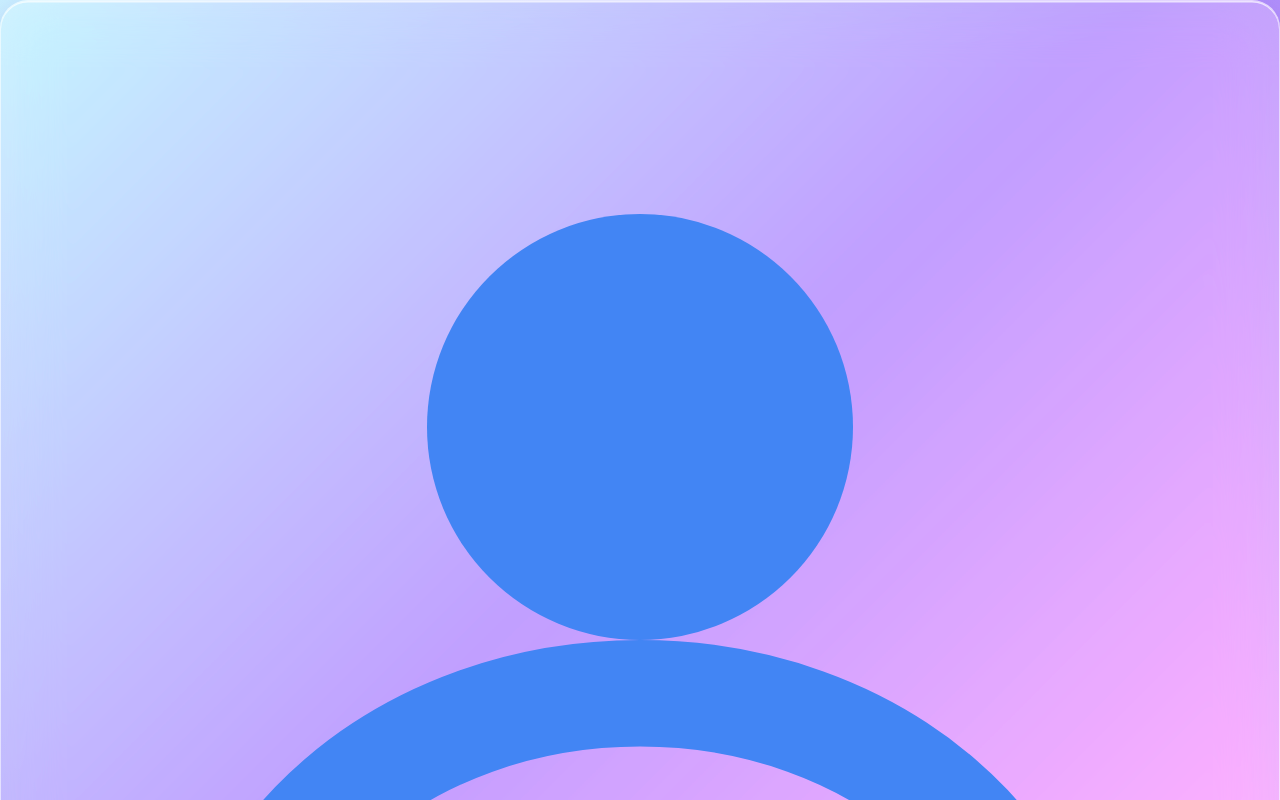
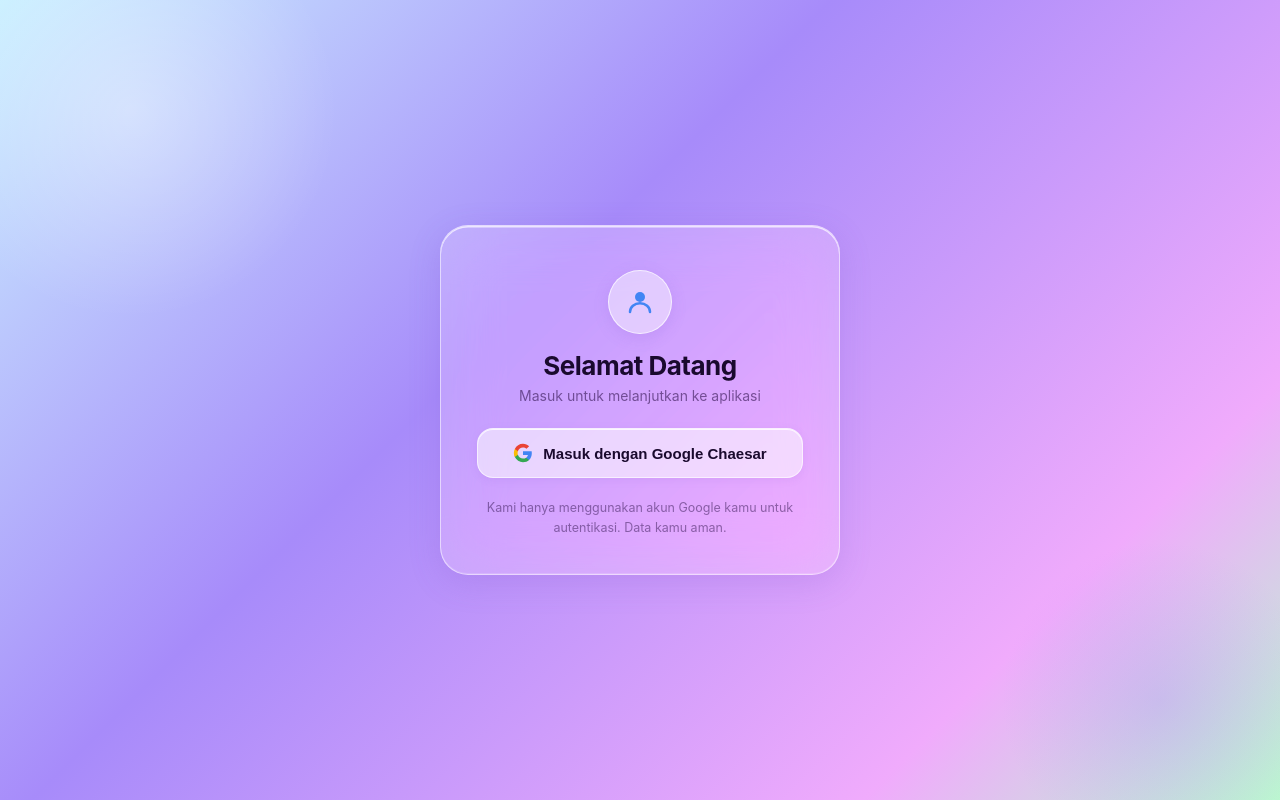
Before and after one commit to chaesara/web-oAuth, a React (Vite) app: page /login in a window 1280 px wide. Shown: the top 800 px of the page. Built offline with nearby package versions, Linux system fonts and the light colour scheme; no server answers.

Commit message:
Update Login.css

```diff
--- a/src/pages/Login.css
+++ b/src/pages/Login.css
@@ -1,22 +1,221 @@
 .login-wrapper {
+  min-height: 100vh;
   background: linear-gradient(135deg, #c9f0ff 0%, #a78bfa 40%, #f0abfc 80%, #bbf7d0 100%);
-  /* + dua blob dekoratif pakai pseudo-element */
+  display: flex;
+  align-items: center;
+  justify-content: center;
+  padding: 20px;
+  position: relative;
+  overflow: hidden;
+}
+
+.login-wrapper::before {
+  content: "";
+  position: absolute;
+  width: 420px;
+  height: 420px;
+  background: radial-gradient(circle, rgba(255, 255, 255, 0.35) 0%, transparent 70%);
+  top: -100px;
+  left: -80px;
+  border-radius: 50%;
+  pointer-events: none;
+}
+
+.login-wrapper::after {
+  content: "";
+  position: absolute;
+  width: 320px;
+  height: 320px;
+  background: radial-gradient(circle, rgba(167, 139, 250, 0.28) 0%, transparent 70%);
+  bottom: -60px;
+  right: -40px;
+  border-radius: 50%;
+  pointer-events: none;
 }
 
 .login-card {
   background: rgba(255, 255, 255, 0.22);
   backdrop-filter: blur(28px) saturate(1.6);
   -webkit-backdrop-filter: blur(28px) saturate(1.6);
+  border-radius: 28px;
+  padding: 44px 36px 36px;
+  width: 100%;
+  max-width: 400px;
   border: 1px solid rgba(255, 255, 255, 0.55);
   box-shadow:
     0 8px 32px rgba(120, 80, 200, 0.18),
-    0 1.5px 0 rgba(255, 255, 255, 0.7) inset; /* efek tepi atas kaca */
-  border-radius: 28px;
+    0 1.5px 0 rgba(255, 255, 255, 0.7) inset,
+    0 -1px 0 rgba(255, 255, 255, 0.15) inset;
+  text-align: center;
+  animation: slideUp 0.4s ease;
+  position: relative;
+  z-index: 1;
+}
+
+@keyframes slideUp {
+  from { opacity: 0; transform: translateY(20px); }
+  to   { opacity: 1; transform: translateY(0); }
+}
+
+.login-icon {
+  width: 64px;
+  height: 64px;
+  background: rgba(255, 255, 255, 0.45);
+  border: 1px solid rgba(255, 255, 255, 0.7);
+  border-radius: 50%;
+  display: flex;
+  align-items: center;
+  justify-content: center;
+  margin: 0 auto 16px;
+  box-shadow: 0 4px 16px rgba(120, 80, 200, 0.15);
+}
+
+.login-icon svg {
+  width: 30px;
+  height: 30px;
+}
+
+.login-badge {
+  display: inline-flex;
+  align-items: center;
+  gap: 6px;
+  background: rgba(255, 255, 255, 0.4);
+  border: 1px solid rgba(255, 255, 255, 0.55);
+  border-radius: 100px;
+  padding: 4px 14px;
+  font-size: 12px;
+  font-weight: 500;
+  color: rgba(50, 20, 80, 0.7);
+  margin-bottom: 16px;
+}
+
+.login-badge-dot {
+  width: 6px;
+  height: 6px;
+  border-radius: 50%;
+  background: #22c55e;
+  box-shadow: 0 0 0 3px rgba(34, 197, 94, 0.25);
+}
+
+.login-card h1 {
+  font-size: 26px;
+  font-weight: 700;
+  color: #1a0a2e;
+  margin: 0 0 6px;
+  letter-spacing: -0.5px;
+}
+
+.subtitle {
+  color: rgba(50, 20, 80, 0.6);
+  font-size: 14px;
+  margin: 0 0 24px;
+}
+
+.login-divider {
+  display: flex;
+  align-items: center;
+  gap: 12px;
+  margin-bottom: 20px;
+}
+
+.login-divider-line {
+  flex: 1;
+  height: 1px;
+  background: rgba(255, 255, 255, 0.5);
+}
+
+.login-divider-text {
+  font-size: 11px;
+  color: rgba(50, 20, 80, 0.45);
+  font-weight: 600;
+  letter-spacing: 0.08em;
+}
+
+.error-box {
+  background: rgba(254, 202, 202, 0.5);
+  border: 1px solid rgba(252, 165, 165, 0.6);
+  color: #7f1d1d;
+  border-radius: 12px;
+  padding: 12px 16px;
+  font-size: 14px;
+  margin-bottom: 20px;
+  text-align: left;
+  backdrop-filter: blur(8px);
 }
 
 .google-btn {
+  width: 100%;
+  padding: 14px 20px;
+  border-radius: 16px;
+  border: 1px solid rgba(255, 255, 255, 0.6);
   background: rgba(255, 255, 255, 0.55);
-  border: 1px solid rgba(255, 255, 255, 0.6);
-  box-shadow: 0 1px 0 rgba(255, 255, 255, 0.8) inset;
-  border-radius: 16px;
+  cursor: pointer;
+  font-size: 15px;
+  font-weight: 600;
+  color: #1a0a2e;
+  transition: all 0.2s ease;
+  margin-bottom: 20px;
+  box-shadow:
+    0 2px 8px rgba(120, 80, 200, 0.1),
+    0 1px 0 rgba(255, 255, 255, 0.8) inset;
 }
+
+.google-btn:hover:not(:disabled) {
+  background: rgba(255, 255, 255, 0.72);
+  border-color: rgba(255, 255, 255, 0.85);
+  box-shadow:
+    0 6px 20px rgba(120, 80, 200, 0.2),
+    0 1px 0 rgba(255, 255, 255, 0.9) inset;
+  transform: translateY(-1px);
+}
+
+.google-btn:active:not(:disabled) {
+  transform: translateY(0);
+}
+
+.google-btn:disabled {
+  opacity: 0.65;
+  cursor: not-allowed;
+}
+
+.btn-content {
+  display: flex;
+  align-items: center;
+  justify-content: center;
+  gap: 10px;
+}
+
+.google-icon {
+  width: 20px;
+  height: 20px;
+  flex-shrink: 0;
+}
+
+.btn-loading {
+  display: flex;
+  align-items: center;
+  justify-content: center;
+  gap: 10px;
+  color: rgba(50, 20, 80, 0.6);
+}
+
+.mini-spinner {
+  width: 18px;
+  height: 18px;
+  border: 2px solid rgba(255, 255, 255, 0.5);
+  border-top-color: #7c3aed;
+  border-radius: 50%;
+  animation: spin 0.7s linear infinite;
+  display: inline-block;
+}
+
+@keyframes spin {
+  to { transform: rotate(360deg); }
+}
+
+.login-note {
+  font-size: 12.5px;
+  color: rgba(50, 20, 80, 0.5);
+  margin: 0;
+  line-height: 1.6;
+}
```
